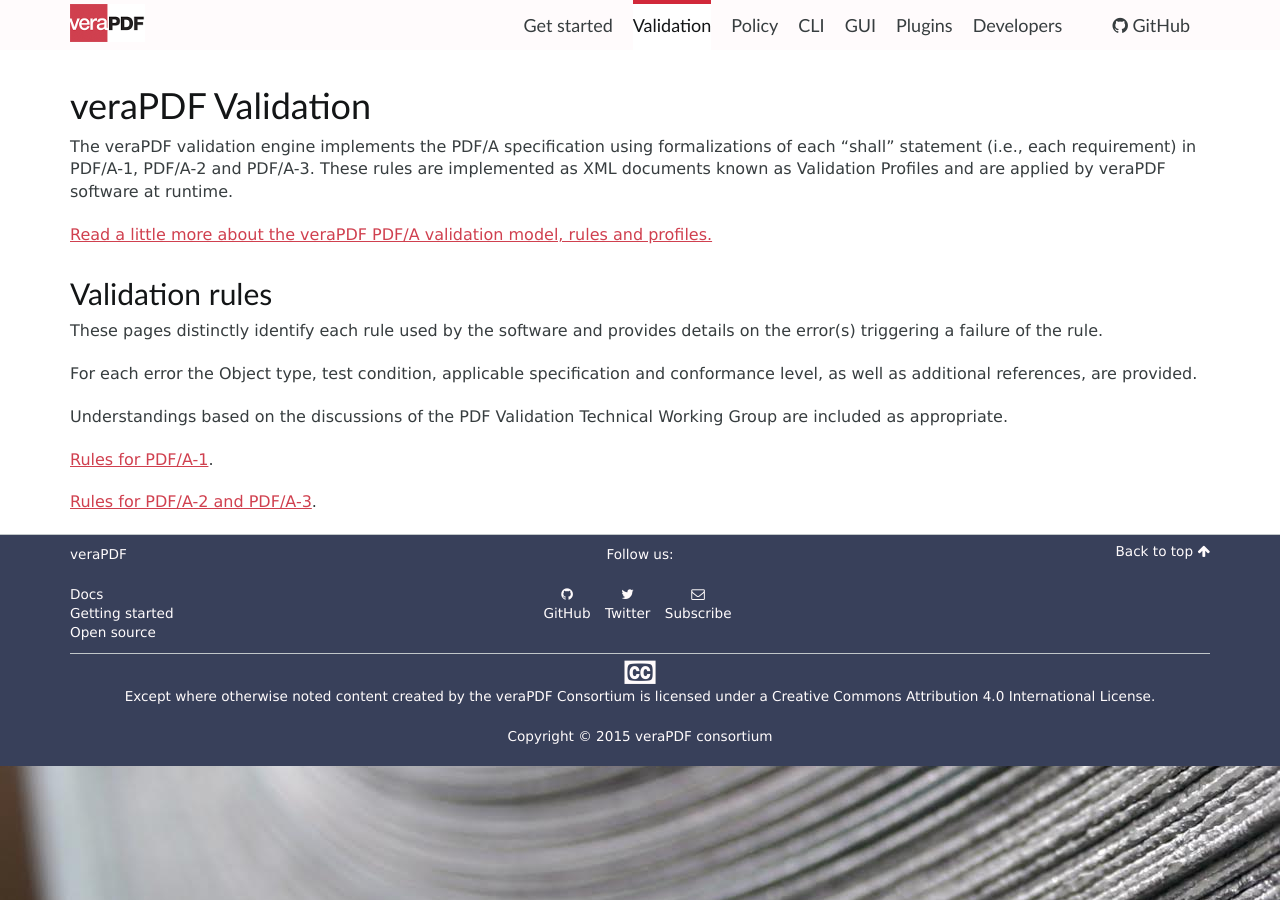
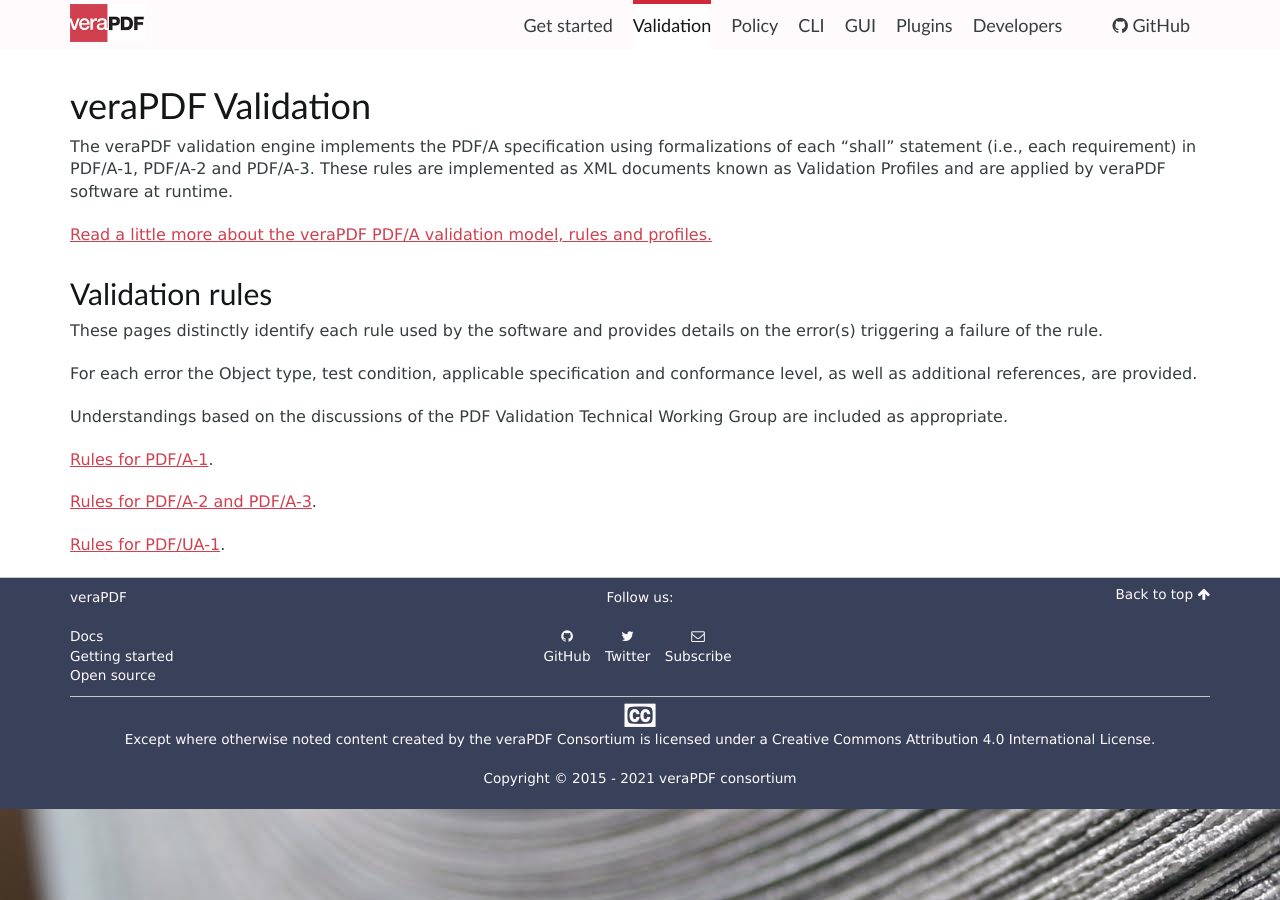
Before and after one commit to veraPDF/veraPDF.github.io, a Jekyll site: the page built from validation/index.md, in a window 1280 px wide. Built offline with Jekyll 4.4.1, drawn with Linux system fonts in a browser that asks for light colours; nearby versions of some CDN libraries.

Commit message:
Minor fixes

```diff
--- a/_includes/footer.html
+++ b/_includes/footer.html
@@ -30,9 +30,9 @@
   <hr/>
   <div class="row">
     <div class="site-info small">
-            <a rel="license" href="http://creativecommons.org/licenses/by/4.0/"><i class="fa fa-cc fa-2x"></i>
+            <a rel="license" href="http://creativecommons.org/licenses/by/4.0/"><i class="fa fa-cc fa-2x"></i></a>
       <p>Except where otherwise noted content created by the <a xmlns:cc="http://creativecommons.org/ns#" href="http://www.verapdf.org" property="cc:attributionName" rel="cc:attributionURL"> veraPDF Consortium</a> is licensed under a <a rel="license" href="http://creativecommons.org/licenses/by/4.0/">Creative Commons Attribution 4.0 International License</a>.</p>
-      <p>Copyright &copy; 2015 veraPDF consortium</p>
+      <p>Copyright &copy; 2015 - 2021 veraPDF consortium</p>
     </div><!-- close .site-info -->
   </div>
   </div><!-- close .container -->
--- a/validation/index.md
+++ b/validation/index.md
@@ -15,6 +15,8 @@ For each error the Object type, test condition, applicable specification and con
 
 Understandings based on the discussions of the PDF Validation Technical Working Group are included as appropriate.
 
-[Rules for PDF/A-1](./pdfa-part1).
+[Rules for PDF/A-1](http://github.com/veraPDF/veraPDF-validation-profiles/wiki/PDFA-Part-1-rules/).
 
-[Rules for PDF/A-2 and PDF/A-3](./pdfa-parts-2-and-3).
+[Rules for PDF/A-2 and PDF/A-3](http://github.com/veraPDF/veraPDF-validation-profiles/wiki/PDFA-Parts-2-and-3-rules/).
+
+[Rules for PDF/UA-1](http://github.com/veraPDF/veraPDF-validation-profiles/wiki/PDFUA-Part-1-rules/).
```
Also changed, not shown: cli/help/index.md (+5 -2 lines), cli/index.md (+1 -1 lines), develop/index.md (+2 -2 lines), 1 other file.
